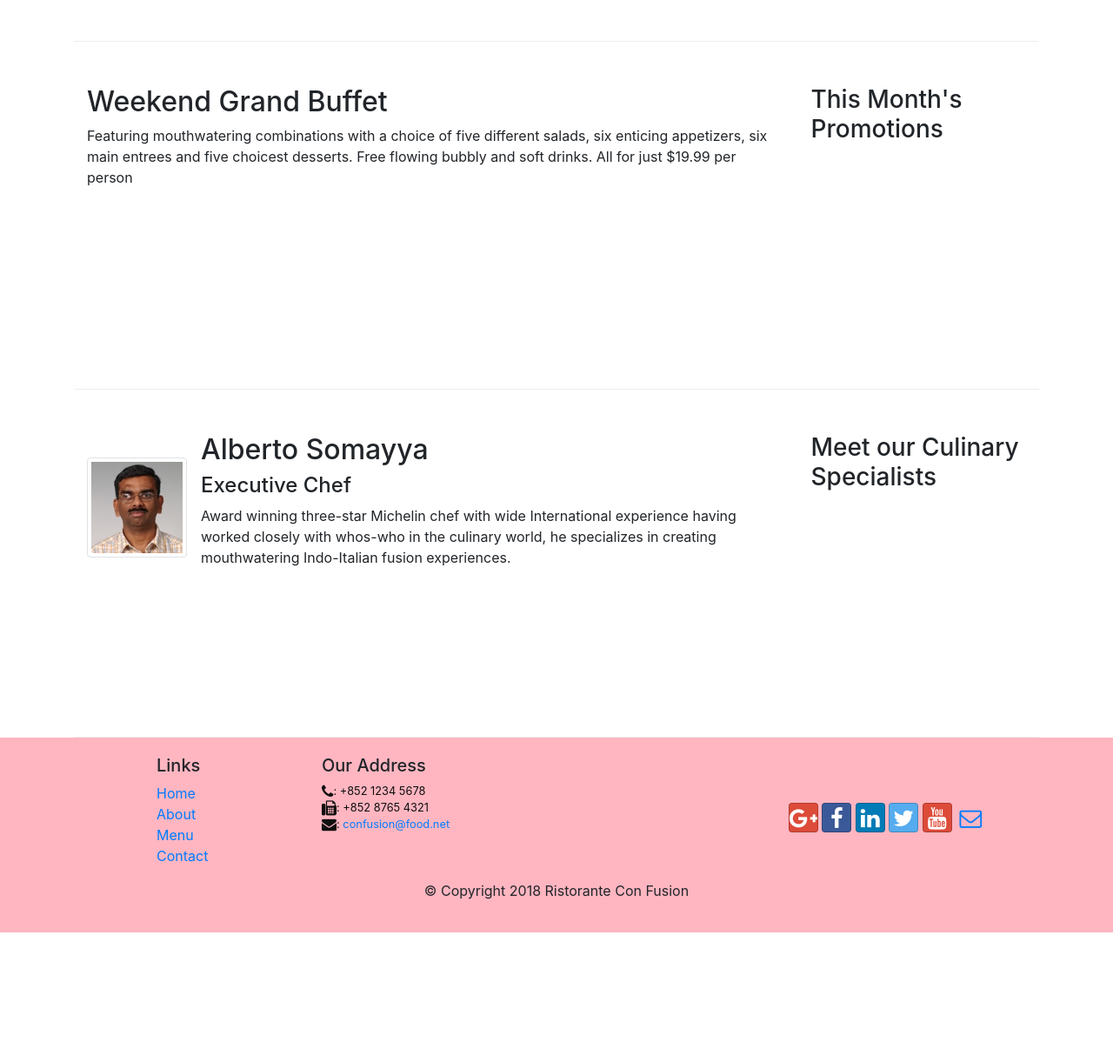
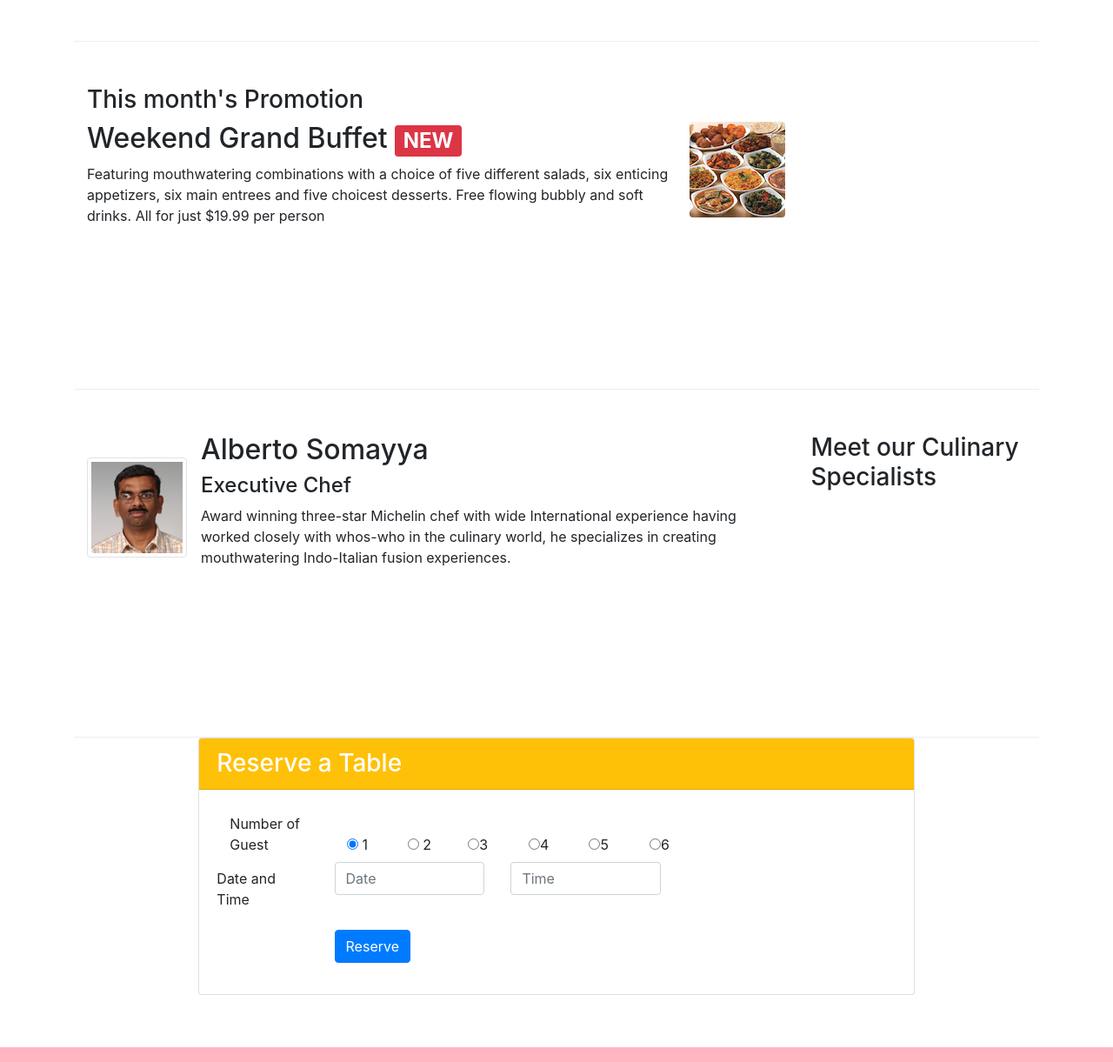
Before and after one commit to zaryab444/-MARK-6-Bootstrap-UI-framework, a website: page index.html in a window 1280 px wide. Shown: the part 826-2047 px from the top of the page at 87% size. Before the commit the page ends 1898 px from the top, so only its background shows below. Drawn offline with nearby package versions, Linux system fonts and the light colour scheme.

Commit message:
Task assignment2

```diff
--- a/index.html
+++ b/index.html
@@ -49,8 +49,13 @@
                         <img src="img/logo.png" class="img-fluid">
                     </div>
                 </div>
+                <div class="col-12 col-sm align-self-center">
+                    <div class="col-12 col-sm align-self-center">
+                        <button type="submit" class="btn btn-block btn-sm btn-warning "><a href="#testform">Reserve Table</a></button>
+                    </div>
                 </div>
 
+            </div>
         </div>
     </header>
 
@@ -63,7 +68,9 @@
                 <div class="media">
                     <img class="d-flex mr-3 img-thumbnail align-self-center"
                             src="img/uthappizza.png" alt="Uthappizza">
+
                     <div class="media-body">
+
                         <h2 class="mt-0">Uthappizza <span class="badge badge-danger">HOT</span><span class="badge badge-pill badge-secondary">$4.99</span></h2>
                         <p class="d-none d-sm-block">A unique combination of Indian Uthappam (pancake) and
                             Italian pizza, topped with Cerignola olives, ripe vine
@@ -75,17 +82,29 @@
 
             </div>
         </div>
-
         <div class="container">
             <div class="row row-content align-item-center">
                 <div class="col-12 col-sm-4 order-sm-last col-md-3">
-                <h3>This Month's Promotions</h3>
+
+
                 </div>
+
                 <div class="col col-sm order-sm-first col-md">
-                <h2>Weekend Grand Buffet</h2>
-                <p>Featuring mouthwatering combinations with a choice of five different salads, six enticing appetizers, six main entrees and five choicest desserts. Free flowing bubbly and soft drinks. All for just $19.99 per person </p>
+                    <h3>This month's Promotion</h3>
+                    <div class="media">
+
+
+
+                        <div class="media-body">
+                            <img class="rounded float-right" src="img/buffet.png" alt="Weekend Grand Buffet">
+                    <h2 class="mt-0">Weekend Grand Buffet <span class="badge badge-danger"> NEW</h2>
+                    <p class="d-none d-sm-block">Featuring mouthwatering combinations with a choice of five different salads, six enticing appetizers, six main entrees and five choicest desserts. Free flowing bubbly and soft drinks. All for just $19.99 per person </p>
                 </div>
             </div>
+            </div>
+</div>
+        </div>
+<div class="container">
     <div class="row row-content align-item-center">
             <div class="col-12 col-sm-4 order-sm-last col-md-3">
                 <h3>Meet our Culinary Specialists</h3>
@@ -106,6 +125,56 @@
                 </div>
 
             </div>
+        </div>
+    </div>
+
+    <div class="container col-sm-8  " style="margin-bottom: 60px;" >
+       <div  class="card "  >
+           <h3 class="card-header bg-warning text-white">Reserve a Table</h3>
+           <div class="card-body   " >
+
+            <form  id="testform">
+
+                    <label for="firstname" class=" col-md-2 col-form-label ">Number of Guest</label>
+                    <label class="radio-inline col-lg-1  col-sm-1 col-xs-1     ">
+                  <input type="radio" name="optradio" checked> 1
+                </label>
+                <label class="radio-inline   col-lg-1 col-sm-1 col-xs-1    ">
+                  <input type="radio" name="optradio"> 2
+                </label>
+                <label class="radio-inline  col-lg-1 col-sm-1 col-xs-1   ">
+                  <input type="radio" name="optradio">3
+                </label>
+                <label class="radio-inline  col-lg-1 col-sm-1 col-xs-1  ">
+                    <input type="radio" name="optradio">4
+                  </label>
+                  <label class="radio-inline   col-lg-1 col-sm-1 col-xs-1 ">
+                    <input type="radio" name="optradio">5
+                  </label>
+                  <label class="radio-inline  col-lg-1 col-sm-1 col-xs-1 ">
+                    <input type="radio" name="optradio">6
+                  </label>
+
+
+                </form>
+
+              <div class="form-group row ">
+                <label for="telnum" class=" col-md-2 col-form-label">  Date and Time</label>
+                <div class="  col-md-3 col-sm">
+                    <input type="tel" class="form-control" id="areacode" name="areacode" placeholder="Date">
+                </div>
+                <div class="  col-md-3 col-sm ">
+                    <input type="tel" class="form-control" id="telnum" name="telnum" placeholder="Time">
+                </div>
+            </div>
+            <div class="form-group row">
+                <div class="offset-md-2 col-md-10">
+                    <button type="submit" class="btn btn-primary">Reserve</button>
+                </div>
+            </div>
+
+           </div>
+
        </div>
     </div>
 
```
Lines whose indentation alone changed are shown as unchanged.
